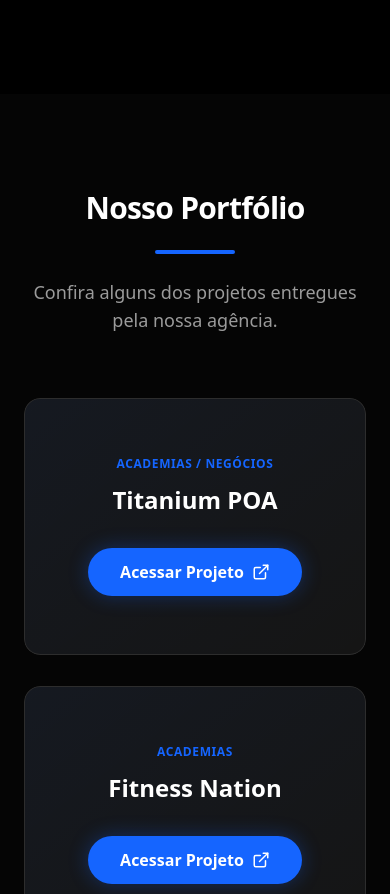
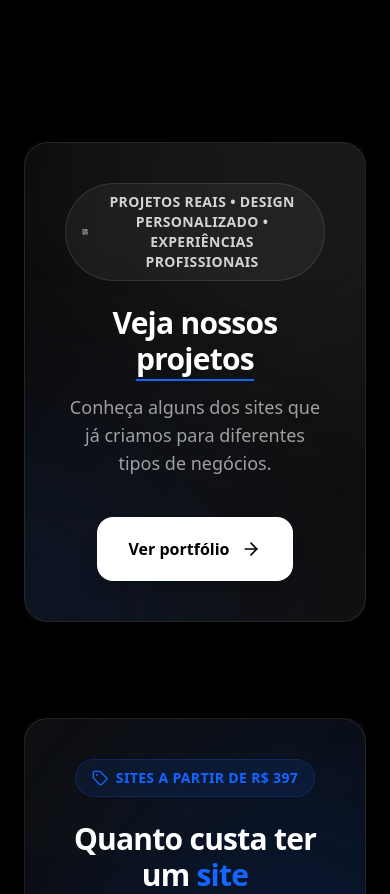
Before and after one commit to abc108346-ux/BW-, a React (Vite) app: page / in a window 390 px wide. Shown: the part 7569-8463 px from the top of the page. Built offline with nearby package versions, Linux system fonts and the light colour scheme.

Commit message:
feat: implement dedicated portfolio page
Migrate the portfolio section to a dedicated full-page view, including category filtering, responsive routing, and improved navigation.

```diff
--- a/src/App.tsx
+++ b/src/App.tsx
@@ -11,6 +11,7 @@
 import { FloatingActions } from './components/FloatingActions';
 import { Home } from './pages/Home';
 import { Pricing } from './pages/Pricing';
+import { PortfolioPage } from './pages/Portfolio';
 
 function ScrollToTop() {
   const { pathname, hash } = useLocation();
@@ -42,6 +43,7 @@
           <Routes>
             <Route path="/" element={<Home />} />
             <Route path="/precos" element={<Pricing />} />
+            <Route path="/portfolio" element={<PortfolioPage />} />
           </Routes>
         </main>
         <Footer />
--- a/src/components/GlareHover.tsx
+++ b/src/components/GlareHover.tsx
@@ -1,6 +1,6 @@
-import { useRef, useState, PointerEvent } from "react";
+import { useRef, useState, PointerEvent, ReactNode } from "react";
 
-export const GlareHover = ({ children, className = "" }: { children: React.ReactNode, className?: string }) => {
+export const GlareHover = ({ children, className = "" }: { children: ReactNode, className?: string }) => {
   const ref = useRef<HTMLDivElement>(null);
   const [position, setPosition] = useState({ x: 0, y: 0 });
   const [isHovered, setIsHovered] = useState(false);
--- a/src/components/Header.tsx
+++ b/src/components/Header.tsx
@@ -27,7 +27,7 @@
     { label: 'Início', path: '/' },
     { label: 'Sobre', path: '/#sobre' },
     { label: 'Serviços', path: '/#servicos' },
-    { label: 'Portfólio', path: '/#portfolio' },
+    { label: 'Portfólio', path: '/portfolio' },
     { label: 'Preços', path: '/precos' },
     { label: 'FAQ', path: '/#faq' },
     { label: 'Contato', path: '/#contato' }
--- a/src/components/Hero.tsx
+++ b/src/components/Hero.tsx
@@ -1,5 +1,6 @@
 import { motion } from 'motion/react';
 import { Rocket, MonitorSmartphone, Code2 } from 'lucide-react';
+import { Link } from 'react-router-dom';
 
 export const Hero = () => {
   return (
@@ -45,12 +46,12 @@
             >
               🚀 Solicitar orçamento
             </a>
-            <a
-              href="#portfolio"
+            <Link
+              to="/portfolio"
               className="flex items-center justify-center gap-2 bg-white/5 hover:bg-white/10 border border-white/10 text-white px-8 py-4 rounded-full font-semibold transition-all hover:scale-105 active:scale-95"
             >
               💼 Ver projetos
-            </a>
+            </Link>
           </div>
         </motion.div>
 
--- a/src/components/Portfolio.tsx
+++ b/src/components/Portfolio.tsx
@@ -1,65 +1,47 @@
 import { motion } from 'motion/react';
-import { ExternalLink } from 'lucide-react';
+import { ArrowRight, LayoutDashboard } from 'lucide-react';
+import { Link } from 'react-router-dom';
 import { GlareHover } from './GlareHover';
-
-const projects = [
-  { name: 'Titanium POA', category: 'Academias / Negócios', url: 'https://titaniumpoa.lovable.app/' },
-  { name: 'Fitness Nation', category: 'Academias', url: 'https://fitness-nation-landing--bernardog311012.replit.app' },
-  { name: 'Ayzu Beauty & Care', category: 'Salões de Beleza', url: 'https://ayzubeautyandcare.lovable.app' },
-  { name: 'Baita Brasa', category: 'Restaurantes', url: 'https://baita-brasa-display--bwwweb.replit.app' },
-  { name: 'Trigo Pizzaria', category: 'Restaurantes', url: 'https://trigopizzaria.netlify.app' },
-  { name: 'Terraço Bowling Bar', category: 'Entretenimento', url: 'https://terracobowlingbar.netlify.app' },
-  { name: 'La Ragazza', category: 'Restaurantes', url: 'https://laragazzapoa.netlify.app' },
-  { name: 'Donna Luiza', category: 'Restaurantes', url: 'https://donna-luiza.vercel.app' },
-  { name: 'Pepperoni Restaurante', category: 'Restaurantes', url: 'https://professional-site-builder--begames52bww.replit.app' },
-];
 
 export const Portfolio = () => {
   return (
-    <section id="portfolio" className="py-24 bg-[#050505]">
-      <div className="max-w-7xl mx-auto px-6">
-        <div className="text-center mb-16">
-          <h2 className="text-3xl md:text-5xl font-bold mb-6 tracking-tight">Nosso Portfólio</h2>
-          <div className="w-20 h-1 bg-[#1565FF] rounded-full mx-auto mb-6"></div>
-          <p className="text-lg text-white/60 max-w-2xl mx-auto">
-            Confira alguns dos projetos entregues pela nossa agência.
+    <section className="py-12 md:py-24 px-6 max-w-6xl mx-auto">
+      <motion.div
+        initial={{ opacity: 0, y: 30 }}
+        whileInView={{ opacity: 1, y: 0 }}
+        viewport={{ once: true }}
+        transition={{ duration: 0.6 }}
+      >
+        <GlareHover className="w-full">
+          <div className="relative overflow-hidden bg-gradient-to-br from-white/[0.02] to-white/[0.05] border border-white/10 rounded-3xl p-10 md:p-16 flex flex-col md:flex-row items-center justify-between gap-10">
+            {/* Efeito de Brilho de Fundo */}
+            <div className="absolute top-0 right-0 w-[500px] h-[500px] bg-white/5 rounded-full blur-[100px] -translate-y-1/2 translate-x-1/3 pointer-events-none z-0" />
+            <div className="absolute bottom-0 left-0 w-[400px] h-[400px] bg-[#1565FF]/10 rounded-full blur-[100px] translate-y-1/2 -translate-x-1/2 pointer-events-none z-0" />
+
+            <div className="flex-1 relative z-10 text-center md:text-left">
+              <div className="inline-flex items-center gap-2 px-4 py-2 rounded-full bg-white/5 text-white/80 text-sm font-bold tracking-wide uppercase mb-6 border border-white/10">
+                <LayoutDashboard size={16} />
+                Projetos reais • Design personalizado • Experiências profissionais
+              </div>
+              <h2 className="text-3xl md:text-4xl lg:text-5xl font-bold mb-4 tracking-tight text-white">
+                Veja nossos <span className="text-white border-b-2 border-[#1565FF]">projetos</span>
+              </h2>
+              <p className="text-lg text-white/60 max-w-xl mx-auto md:mx-0">
+                Conheça alguns dos sites que já criamos para diferentes tipos de negócios.
               </p>
             </div>
 
-        <div className="grid md:grid-cols-2 lg:grid-cols-3 gap-8">
-          {projects.map((project, index) => (
-            <motion.div
-              key={index}
-              initial={{ opacity: 0, scale: 0.95 }}
-              whileInView={{ opacity: 1, scale: 1 }}
-              viewport={{ once: true }}
-              transition={{ duration: 0.5, delay: index * 0.1 }}
+            <div className="relative z-10 shrink-0">
+              <Link
+                to="/portfolio"
+                className="inline-flex items-center justify-center gap-3 bg-white text-black hover:bg-gray-200 px-8 py-5 rounded-2xl font-bold transition-all hover:scale-105 active:scale-95 shadow-xl"
               >
-              <GlareHover className="h-full">
-                <div className="group h-full relative overflow-hidden rounded-[inherit] bg-white/5 border border-white/10 aspect-[4/3] flex flex-col items-center justify-center p-8 text-center hover:bg-white/10 transition-colors duration-300">
-                  <div className="absolute inset-0 bg-gradient-to-br from-[#1565FF]/5 to-transparent z-0 group-hover:from-[#1565FF]/10 transition-colors duration-500" />
-
-                  <div className="relative z-10 flex flex-col items-center">
-                    <div className="text-[#1565FF] text-xs font-bold uppercase tracking-wider mb-3 group-hover:scale-105 transition-transform duration-300">
-                      {project.category}
-                    </div>
-                    <h3 className="text-2xl md:text-3xl font-bold text-white mb-8">{project.name}</h3>
-
-                    <a
-                      href={project.url}
-                      target="_blank"
-                      rel="noreferrer"
-                      className="inline-flex items-center justify-center gap-2 bg-[#1565FF] hover:bg-[#0f4ecc] text-white px-8 py-3 rounded-full font-semibold transition-all hover:scale-105 active:scale-95 shadow-[0_0_20px_rgba(21,101,255,0.3)]"
-                    >
-                      Acessar Projeto <ExternalLink size={18} />
-                    </a>
+                Ver portfólio <ArrowRight size={20} />
+              </Link>
             </div>
           </div>
         </GlareHover>
       </motion.div>
-          ))}
-        </div>
-      </div>
     </section>
   );
 };
--- /dev/null
+++ b/src/pages/Portfolio.tsx
@@ -0,0 +1,169 @@
+import { useState, useEffect } from 'react';
+import { motion, AnimatePresence } from 'motion/react';
+import { ExternalLink, LayoutDashboard, Search } from 'lucide-react';
+import { GlareHover } from '../components/GlareHover';
+import { useLocation } from 'react-router-dom';
+
+const projects = [
+  { name: 'Titanium POA', category: 'Academias', url: 'https://titaniumpoa.lovable.app/', type: 'Institucionais' },
+  { name: 'Fitness Nation', category: 'Academias', url: 'https://fitness-nation-landing--bernardog311012.replit.app', type: 'Landing Pages' },
+  { name: 'Baita Brasa', category: 'Restaurantes', url: 'https://baita-brasa-display--bwwweb.replit.app', type: 'Restaurantes' },
+  { name: 'Trigo Pizzaria', category: 'Restaurantes', url: 'https://trigopizzaria.netlify.app', type: 'Restaurantes' },
+  { name: 'Terraço Bowling Bar', category: 'Entretenimento', url: 'https://terracobowlingbar.netlify.app', type: 'Outros' },
+  { name: 'La Ragazza', category: 'Restaurantes', url: 'https://laragazzapoa.netlify.app', type: 'Restaurantes' },
+  { name: 'Donna Luiza', category: 'Restaurantes', url: 'https://donna-luiza.vercel.app', type: 'Restaurantes' },
+  { name: 'Pepperoni Restaurante', category: 'Restaurantes', url: 'https://professional-site-builder--begames52bww.replit.app', type: 'Restaurantes' },
+];
+
+const categories = ['Todos', 'Landing Pages', 'Institucionais', 'Restaurantes', 'Saúde', 'Outros'];
+
+export const PortfolioPage = () => {
+  const [filter, setFilter] = useState('Todos');
+  const { pathname } = useLocation();
+
+  useEffect(() => {
+    window.scrollTo(0, 0);
+    document.title = "Portfólio | BW - Bernardo Web Design";
+  }, [pathname]);
+
+  const filteredProjects = filter === 'Todos'
+    ? projects
+    : projects.filter(p => p.type === filter);
+
+  return (
+    <div className="pt-32 pb-24 min-h-screen bg-[#000]">
+      {/* Hero Section */}
+      <section className="relative px-6 pb-12 text-center max-w-4xl mx-auto">
+        <div className="absolute top-1/2 left-1/2 -translate-x-1/2 -translate-y-1/2 w-full h-[150%] -z-10 opacity-30 mix-blend-screen pointer-events-none">
+          <div className="w-[300px] h-[300px] bg-[#1565FF] rounded-full blur-[120px] mx-auto"></div>
+        </div>
+
+        <motion.div
+          initial={{ opacity: 0, y: -20 }}
+          animate={{ opacity: 1, y: 0 }}
+          transition={{ duration: 0.6 }}
+          className="inline-flex items-center gap-2 px-4 py-1.5 rounded-full bg-white/5 border border-white/10 text-[#1565FF] text-sm font-semibold mb-6"
+        >
+          <LayoutDashboard size={16} />
+          Nosso Trabalho
+        </motion.div>
+
+        <motion.h1
+          initial={{ opacity: 0, y: 20 }}
+          animate={{ opacity: 1, y: 0 }}
+          transition={{ duration: 0.6, delay: 0.1 }}
+          className="text-4xl md:text-5xl lg:text-6xl font-bold mb-6 tracking-tight"
+        >
+          Projetos que transformam ideias em <span className="text-[#1565FF]">presença digital.</span>
+        </motion.h1>
+
+        <motion.p
+          initial={{ opacity: 0, y: 20 }}
+          animate={{ opacity: 1, y: 0 }}
+          transition={{ duration: 0.6, delay: 0.2 }}
+          className="text-lg md:text-xl text-white/60"
+        >
+          Confira alguns dos projetos desenvolvidos pela BW | Bernardo Web Design.
+        </motion.p>
+      </section>
+
+      {/* Filters */}
+      <section className="px-6 max-w-7xl mx-auto mb-12">
+        <motion.div
+          initial={{ opacity: 0, y: 20 }}
+          animate={{ opacity: 1, y: 0 }}
+          transition={{ duration: 0.6, delay: 0.3 }}
+          className="flex flex-wrap justify-center gap-3"
+        >
+          {categories.map((category) => (
+            <button
+              key={category}
+              onClick={() => setFilter(category)}
+              className={`px-6 py-2.5 rounded-full text-sm font-semibold transition-all ${
+                filter === category
+                  ? 'bg-[#1565FF] text-white shadow-[0_0_15px_rgba(21,101,255,0.4)]'
+                  : 'bg-white/5 text-white/70 hover:bg-white/10 hover:text-white border border-white/5'
+              }`}
+            >
+              {category}
+            </button>
+          ))}
+        </motion.div>
+      </section>
+
+      {/* Projects Grid */}
+      <section className="px-6 max-w-7xl mx-auto min-h-[500px]">
+        <motion.div
+          layout
+          className="grid md:grid-cols-2 lg:grid-cols-3 gap-8"
+        >
+          <AnimatePresence mode="popLayout">
+            {filteredProjects.map((project, index) => (
+              <motion.div
+                key={project.name}
+                layout
+                initial={{ opacity: 0, scale: 0.9 }}
+                animate={{ opacity: 1, scale: 1 }}
+                exit={{ opacity: 0, scale: 0.9 }}
+                transition={{ duration: 0.3 }}
+                className="h-full"
+              >
+                <GlareHover className="h-full">
+                  <div className="group h-full flex flex-col rounded-[inherit] bg-white/[0.02] border border-white/5 overflow-hidden transition-colors duration-300 hover:border-white/20">
+                    {/* Preview Image */}
+                    <div className="relative aspect-video overflow-hidden bg-[#0a0a0a]">
+                      <div className="absolute inset-0 flex items-center justify-center text-white/10 group-hover:text-[#1565FF]/20 transition-colors z-0">
+                        <Search size={48} />
+                      </div>
+                      <img
+                        src={`https://image.thum.io/get/width/800/crop/800/${project.url}`}
+                        alt={`Preview do site ${project.name}`}
+                        className="w-full h-full object-cover object-top opacity-80 group-hover:opacity-100 group-hover:scale-105 transition-all duration-700 relative z-10"
+                        loading="lazy"
+                        onError={(e) => {
+                          // Fallback to a styled placeholder if image fails to load
+                          e.currentTarget.style.display = 'none';
+                        }}
+                      />
+                      <div className="absolute inset-0 bg-gradient-to-t from-black/80 via-black/20 to-transparent opacity-60 group-hover:opacity-40 transition-opacity z-20" />
+                    </div>
+
+                    {/* Project Info */}
+                    <div className="p-6 flex flex-col flex-grow relative z-30 -mt-10">
+                      <div className="bg-black/60 backdrop-blur-md self-start px-3 py-1 rounded-full border border-white/10 text-xs font-semibold text-[#1565FF] mb-4">
+                        {project.category}
+                      </div>
+                      <h3 className="text-xl font-bold text-white mb-2">{project.name}</h3>
+                      <p className="text-sm text-white/60 mb-6 flex-grow">
+                        Projeto de web design criado para o nicho de {project.category.toLowerCase()}, com layout responsivo e focado em conversão.
+                      </p>
+
+                      <a
+                        href={project.url}
+                        target="_blank"
+                        rel="noreferrer"
+                        className="inline-flex items-center justify-center gap-2 w-full bg-white/5 hover:bg-[#1565FF] text-white px-6 py-3 rounded-xl font-semibold transition-all group-hover:shadow-[0_0_20px_rgba(21,101,255,0.2)]"
+                      >
+                        Ver projeto <ExternalLink size={16} />
+                      </a>
+                    </div>
+                  </div>
+                </GlareHover>
+              </motion.div>
+            ))}
+          </AnimatePresence>
+        </motion.div>
+
+        {filteredProjects.length === 0 && (
+          <motion.div
+            initial={{ opacity: 0 }}
+            animate={{ opacity: 1 }}
+            className="text-center py-20 text-white/50"
+          >
+            Nenhum projeto encontrado nesta categoria.
+          </motion.div>
+        )}
+      </section>
+    </div>
+  );
+};
```
Lines whose indentation alone changed are shown as unchanged.
